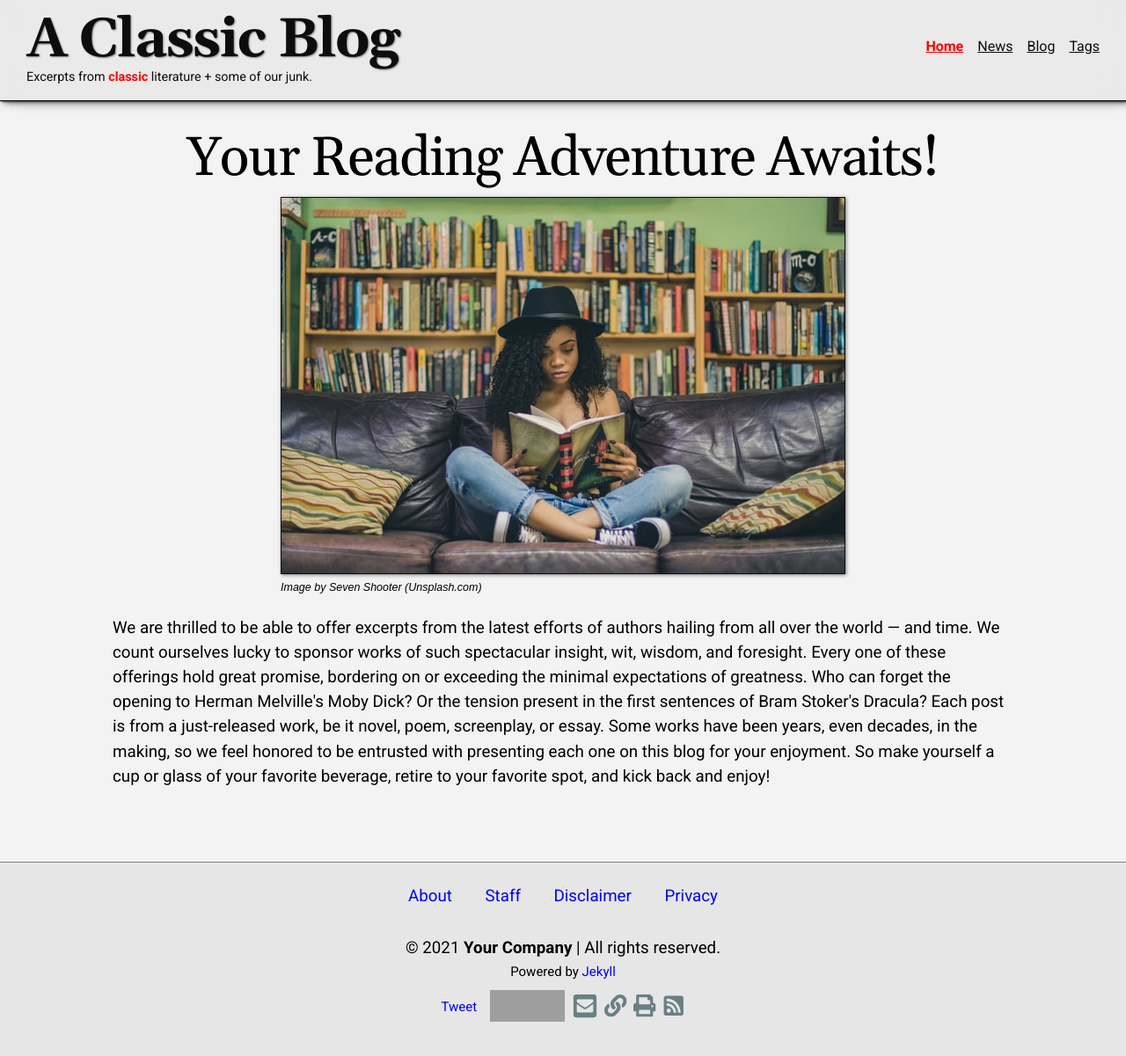
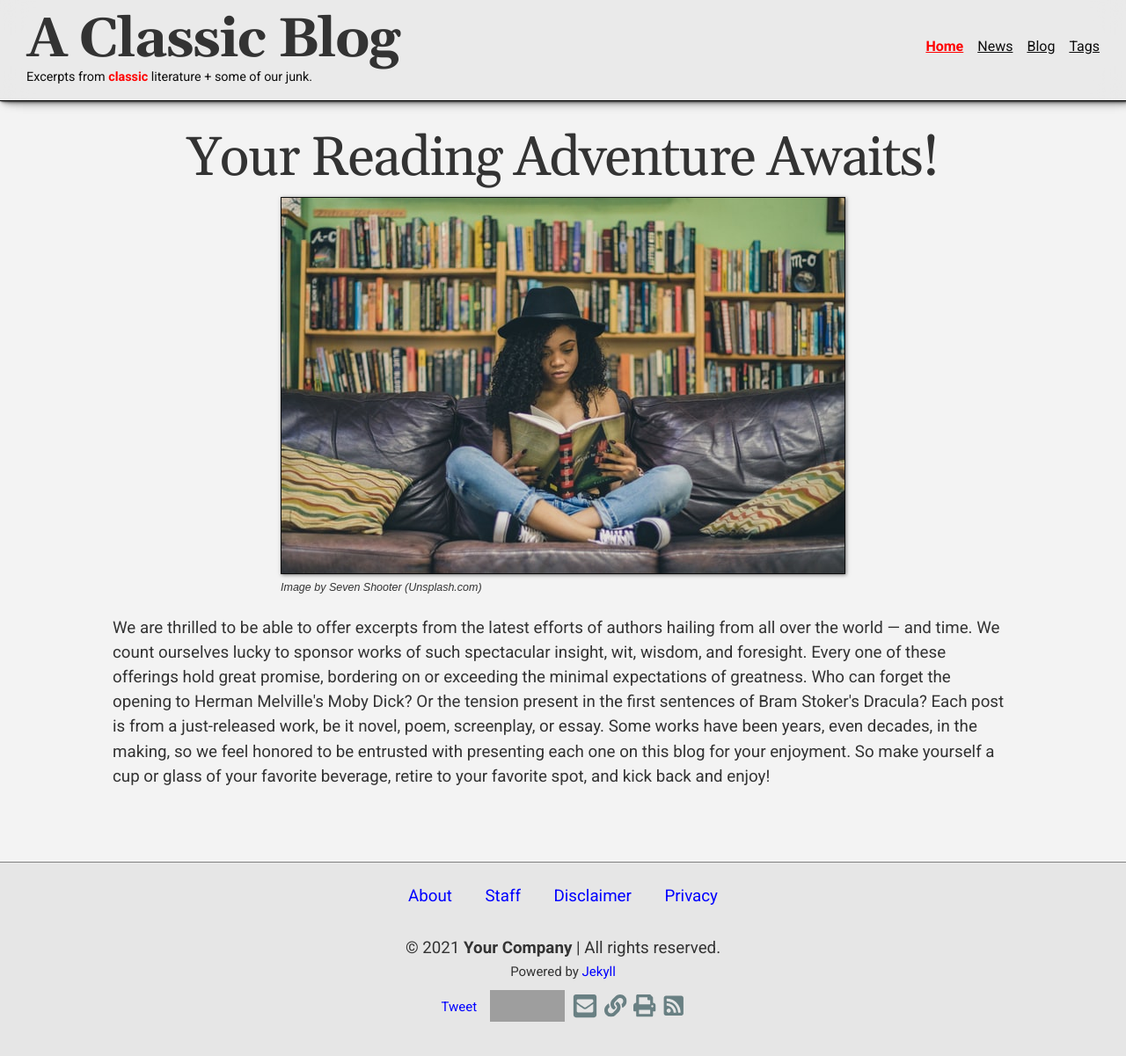
Before and after one commit to jsherling/classic-blog, a Jekyll site: the page built from index.html, in a window 1280 px wide and 1226 px high. Shown: the top 1201 px of the window at 88% size. Built offline with Jekyll 4.4.1, drawn with Linux system fonts in a browser that asks for light colours; the list of posts is cut into pages by our own code; comment, search, counter and statistics services are not loaded; grey boxes are pictures that could not be loaded.

Commit message:
Adjust variable names, colors

```diff
--- a/_sass/app.scss
+++ b/_sass/app.scss
@@ -19,13 +19,15 @@ $xlarge-device-fs: 100%;
 $light-grey: #959595;
 $default-color: gray;
 $footer-bg-color: #e6e6e6;
-$font-color: darken($default-color, 60%);
-/* $light-color: lighten($default-color, 40%); */
+$font-color: #333;
 $light-color: #f3f3f3;
 $important-color: red;
 $information-color: blue;
 $black-color: lighten(black, 5%);
 $white-color: darken(white, 5%);
+
+$neutral-white-100: #fefefe;
+$neutral-grey-100: $light-grey;
 
 /* Misc. */
 $std-radius: 5px;
--- a/_sass/style/_layout.scss
+++ b/_sass/style/_layout.scss
@@ -19,7 +19,6 @@
     display: flex;
     align-items: center;
     justify-content: space-between;
-    /* background-color: $white-color; */
     background-color: rgba(230, 230, 230, 0.7);
     color: $black-color;
 
@@ -31,8 +30,8 @@
       margin: 1em 0 1em 2em;
 
       & h1 {
-        color: $black-color;
-        text-shadow: 1px 1px 2px rgba(130, 130, 130, 1);
+        color: $font-color;
+        /* text-shadow: 1px 1px 2px rgba(130, 130, 130, 1) */;
         font-weight: bold;
       }
 
```
